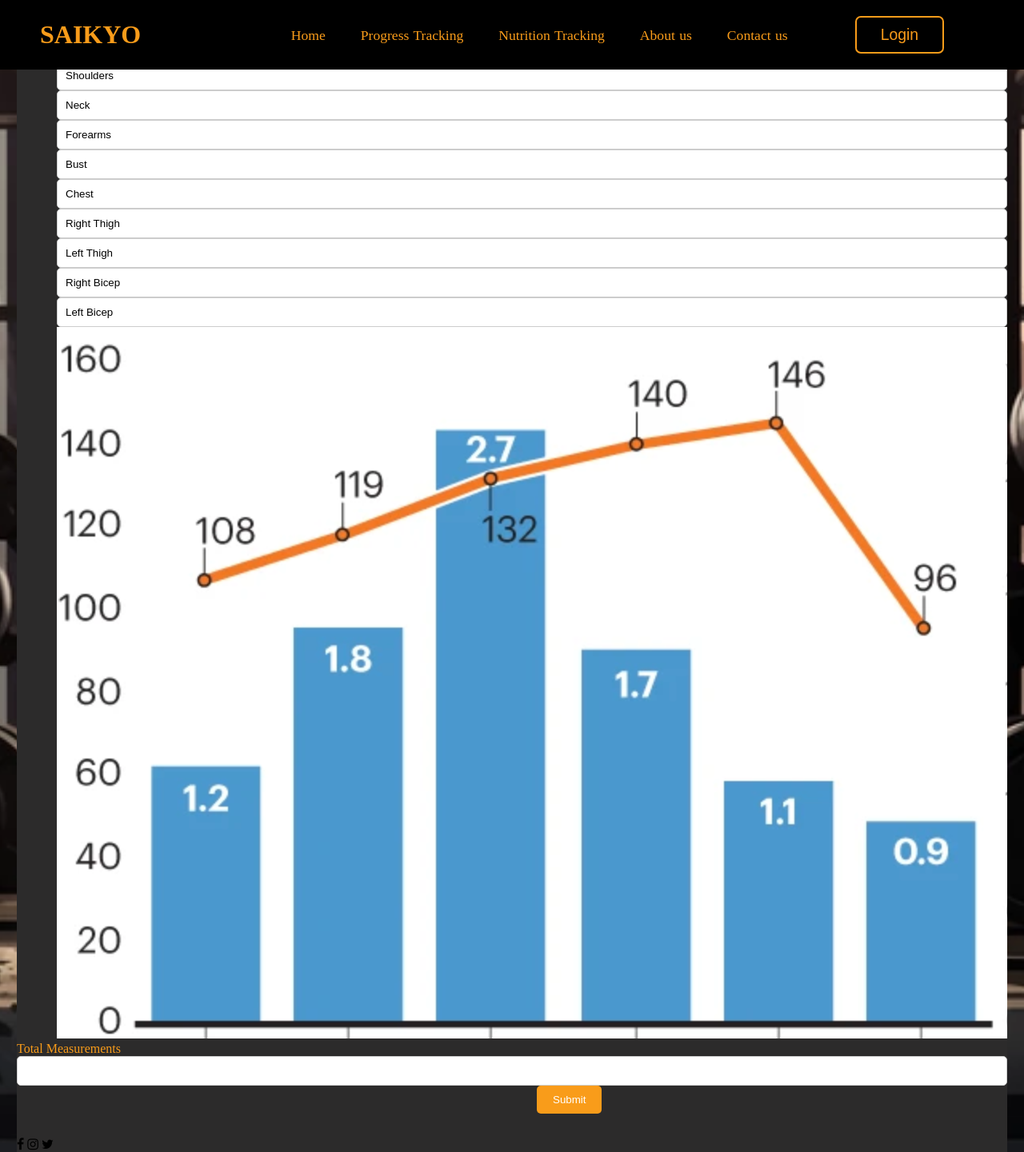
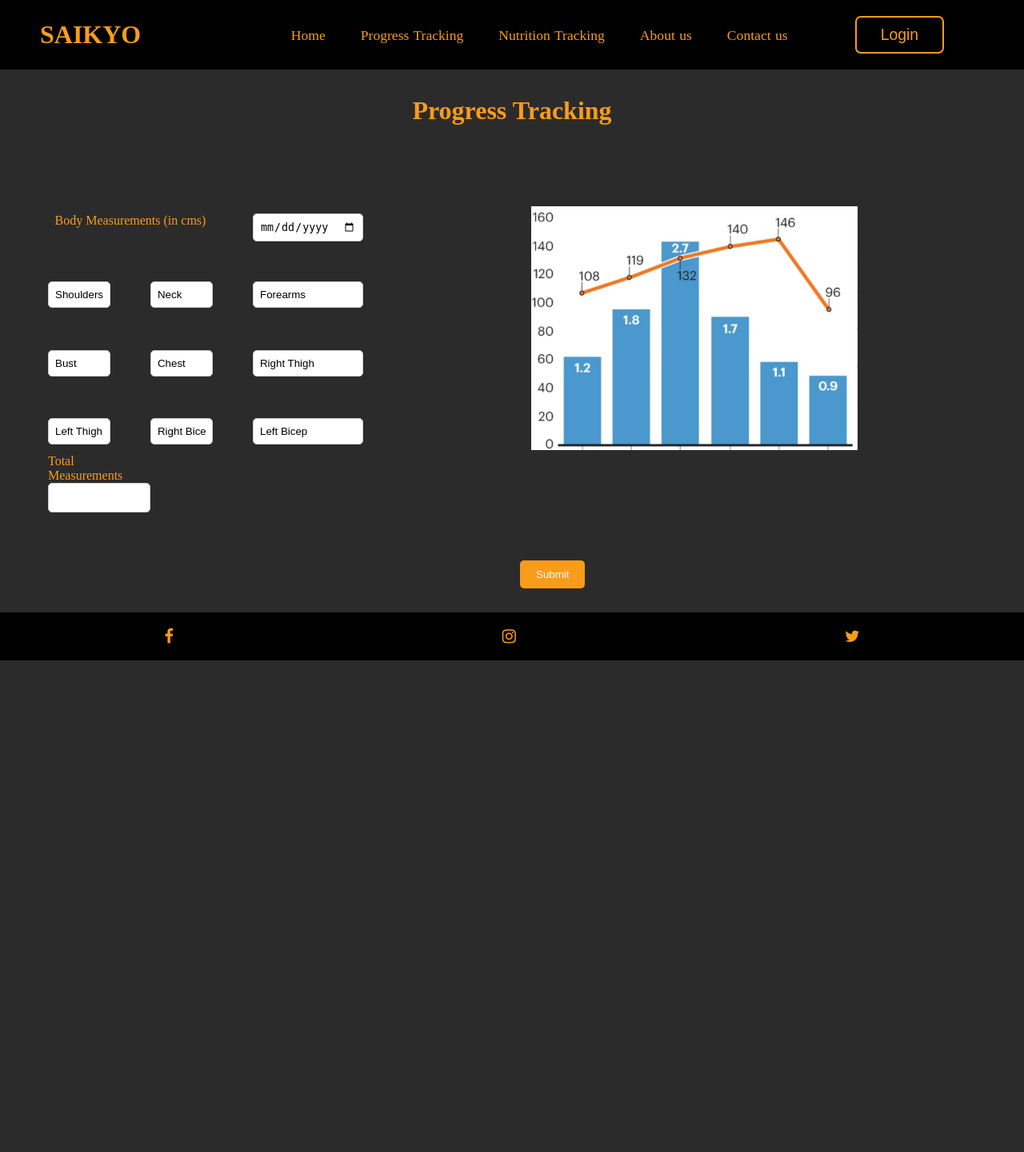
Before and after one commit to Sri01729/DGL_123_Project, a PHP site: page /progresstracking.html in a window 1280 px wide. Shown: the whole page at 80% size. After the commit the page ends 826 px from the top, so only its background shows below. Run offline with PHP 8.4, Linux system fonts and the light colour scheme.

Commit message:
Add css for progress tracking page

```diff
--- a/style.css
+++ b/style.css
@@ -285,3 +285,86 @@ input[type="radio"] {
   background-color: black;
   color: #f99c1a;
 }
+
+/* Styling for "progress tracking" page */
+.flex-container {
+  display: flex;
+  flex-direction: row;
+  align-items: center;
+  justify-content: space-between;
+}
+
+/* Styling for grid layout */
+.grid {
+  display: grid;
+  grid-template-rows: repeat(4, 1fr);
+  grid-template-columns: repeat(3, 1fr);
+  grid-gap: 30px;
+}
+
+/* Styling for cells in the grid */
+.cell {
+  text-align: center;
+  padding: 10px;
+}
+
+.cell1 {
+  text-align: center;
+  padding: 10px;
+  grid-column-start: 1;
+  grid-column-end: 3;
+}
+
+/* Styling for date inputs and text inputs within the "flex-container" */
+.flex-container [type="date"],
+.flex-container input[type="text"] {
+  width: 100%;
+  padding: 8px;
+  border: 1px solid #ccc;
+  border-radius: 5px;
+}
+
+/* Styling for chart images */
+.chart img {
+  max-width: 50%;
+  height: auto;
+  margin-left: 200px;
+}
+
+/* Styling for elements with class "totalmeas" */
+.totalmeas {
+  width: 10%;
+  margin-left: 60px;
+  margin-bottom: 60px;
+}
+
+/* Styling for the "progress" heading */
+.progress h1 {
+  text-align: center;
+  margin-bottom: 100px;
+  margin-top: 120px;
+}
+
+/* Styling for the footer */
+.footer {
+  background-color: black;
+  color: #fff;
+  text-align: center;
+  padding: 20px 0;
+}
+
+/* Styling for social icons */
+.social-icons {
+  display: flex;
+  justify-content: space-between;
+  justify-content: space-around;
+}
+
+/* Styling for social icons */
+.social-icons a {
+  text-decoration: none;
+  color: #f99c1a;
+  margin: 0 10px;
+  font-size: 20px;
+  transition: all 0.3s ease;
+}
```
